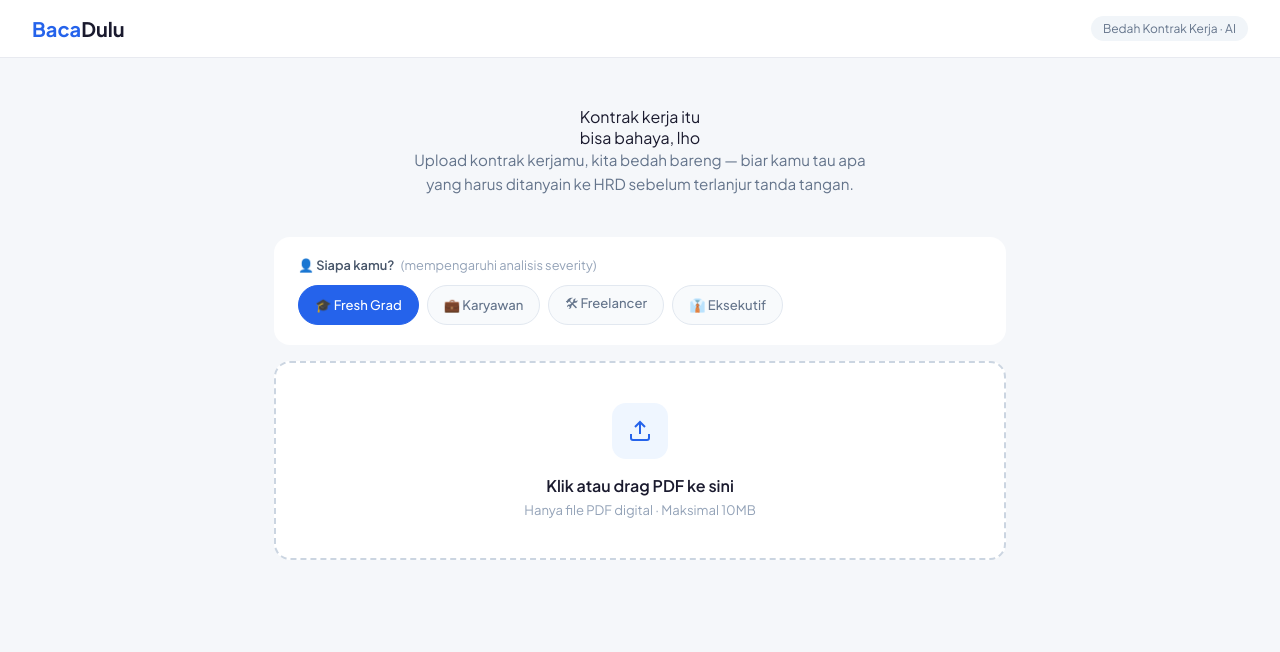
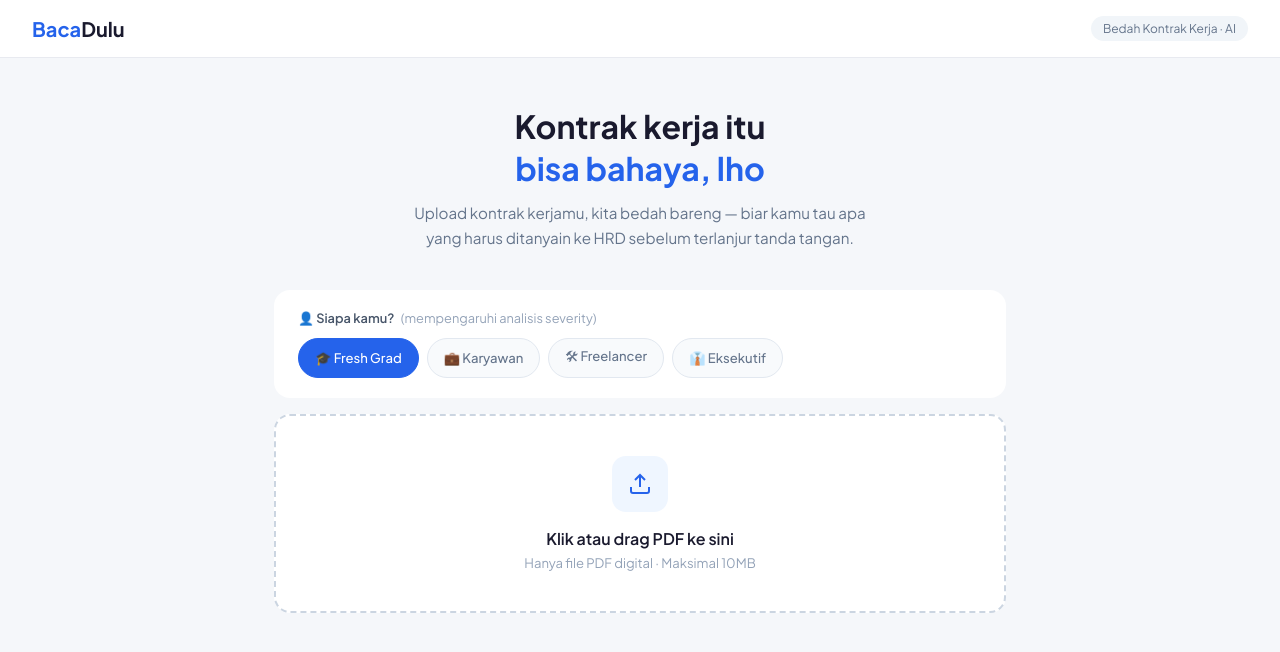
Before and after one commit to jatibanyurangga-cell/Baca-Dulu-3, a plain HTML site: page index.html in a window 1280 px wide. Drawn offline with Linux system fonts and the light colour scheme.

Commit message:
Update index.html

```diff
--- a/index.html
+++ b/index.html
@@ -156,7 +156,7 @@
 
 <main>
   <div class="hero">
-    <h>Kontrak kerja itu<br><span>bisa bahaya, lho</span></h1>
+    <h1>Kontrak kerja itu<br><span>bisa bahaya, lho</span></h1>
     <p>Upload kontrak kerjamu, kita bedah bareng — biar kamu tau apa yang harus ditanyain ke HRD sebelum terlanjur tanda tangan.</p>
   </div>
 
```
